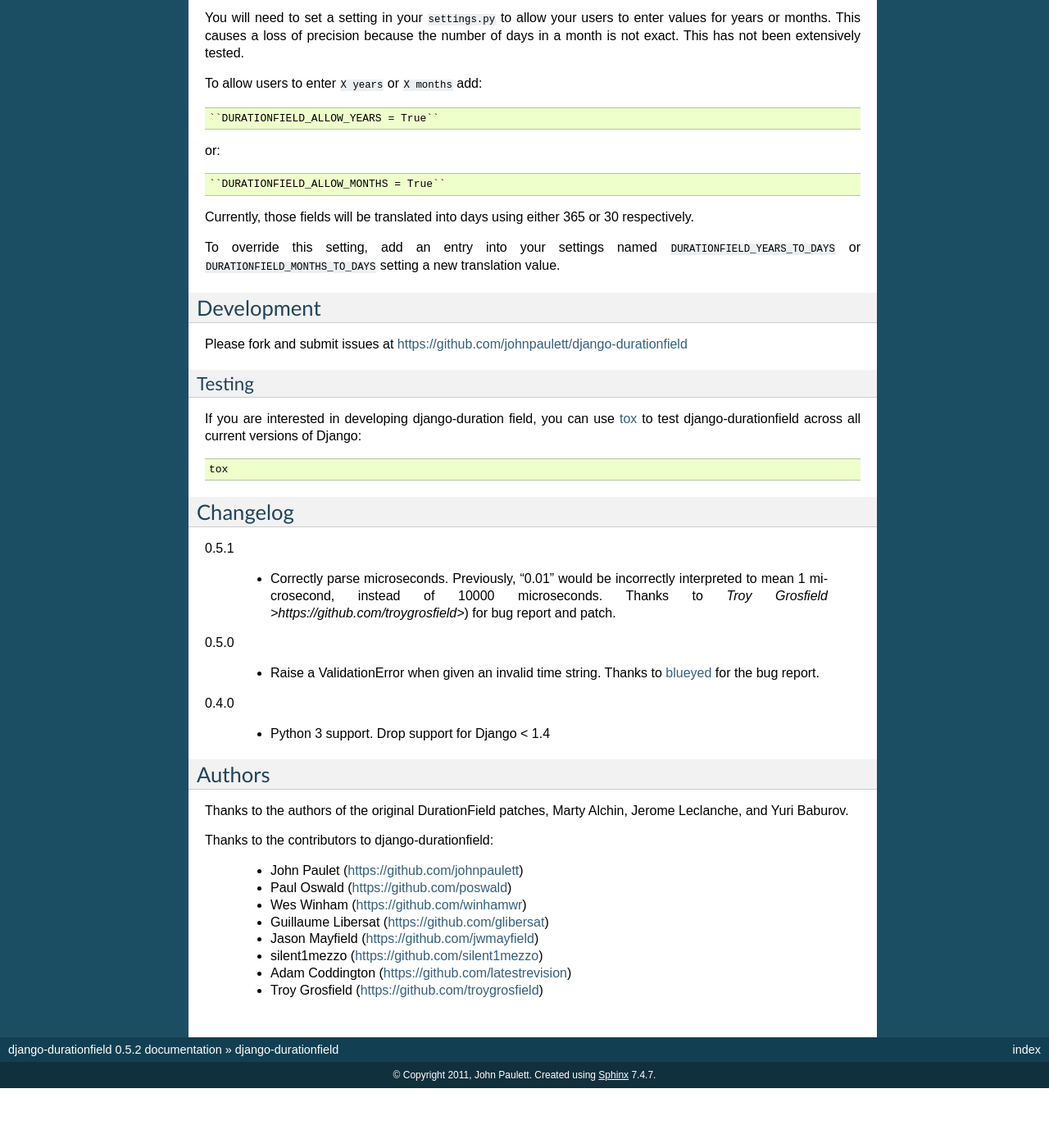
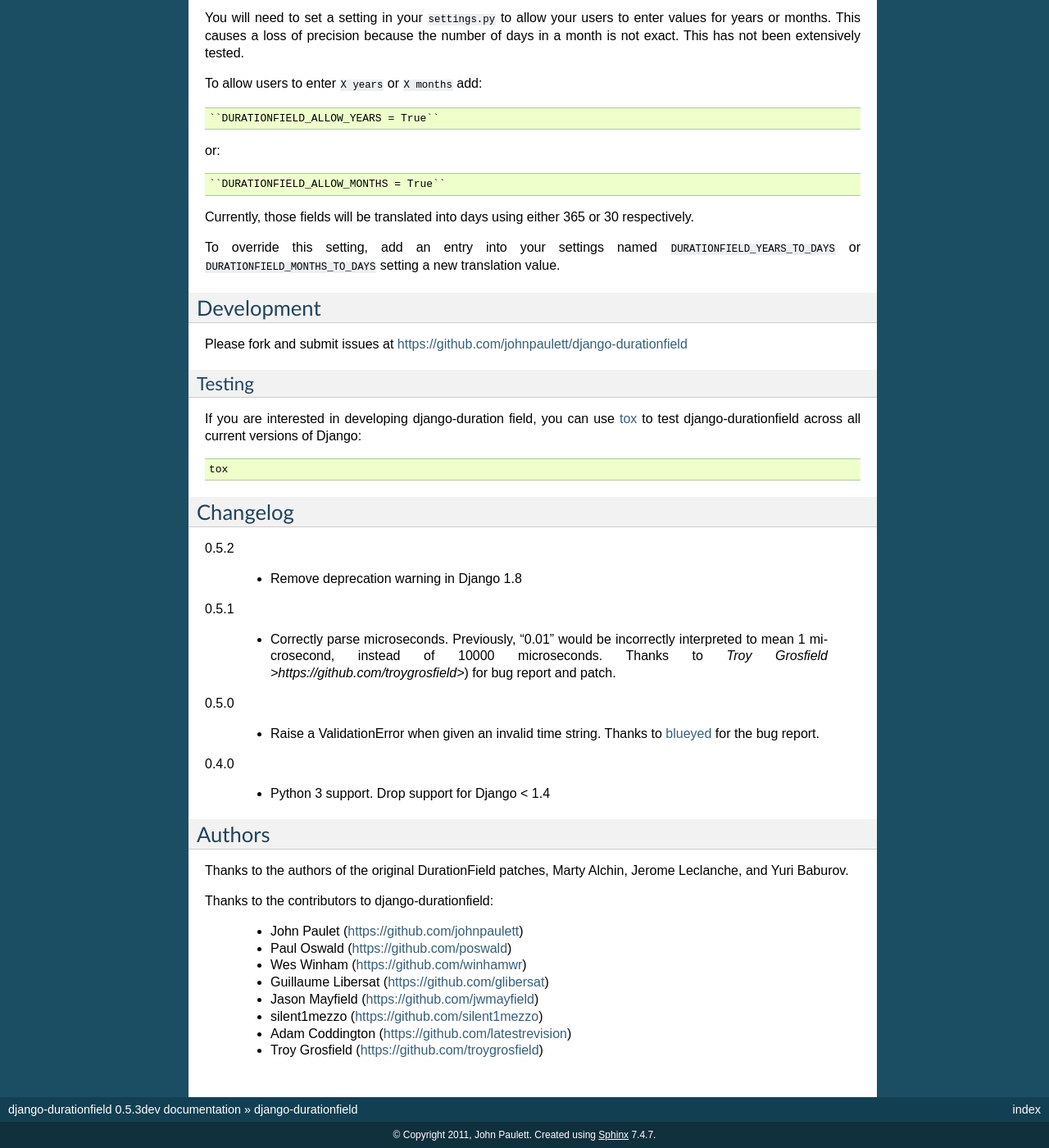
Before and after one commit to johnpaulett/django-durationfield, a Sphinx documentation site: the page built from docs/index.rst, in a window 1280 px wide and 1400 px high, scrolled down 1675 px. Shown: the whole window at 82% size. Built offline with Sphinx 7.4.7, drawn with Linux system fonts in a browser that asks for light colours; formulas are drawn with MathJax 3; before the commit the page ends 3002 px from its top, so only the background shows below that; some of the changed text lies outside the part shown.

Commit message:
Increment to dev version and add release notes.

```diff
--- a/docs/index.rst
+++ b/docs/index.rst
@@ -128,6 +128,10 @@ current versions of Django::
 Changelog
 ---------
 
+0.5.2
+
+ * Remove deprecation warning in Django 1.8
+
 0.5.1
 
  * Correctly parse microseconds. Previously, "0.01" would be incorrectly
--- a/durationfield/__init__.py
+++ b/durationfield/__init__.py
@@ -7,4 +7,4 @@ committed before the 1.2 feature deadline, this package attempts to make the
 patch into a reusable application that provides a ``DurationField``.
 
 """
-__version__ = '0.5.2'
+__version__ = '0.5.3dev'
```
